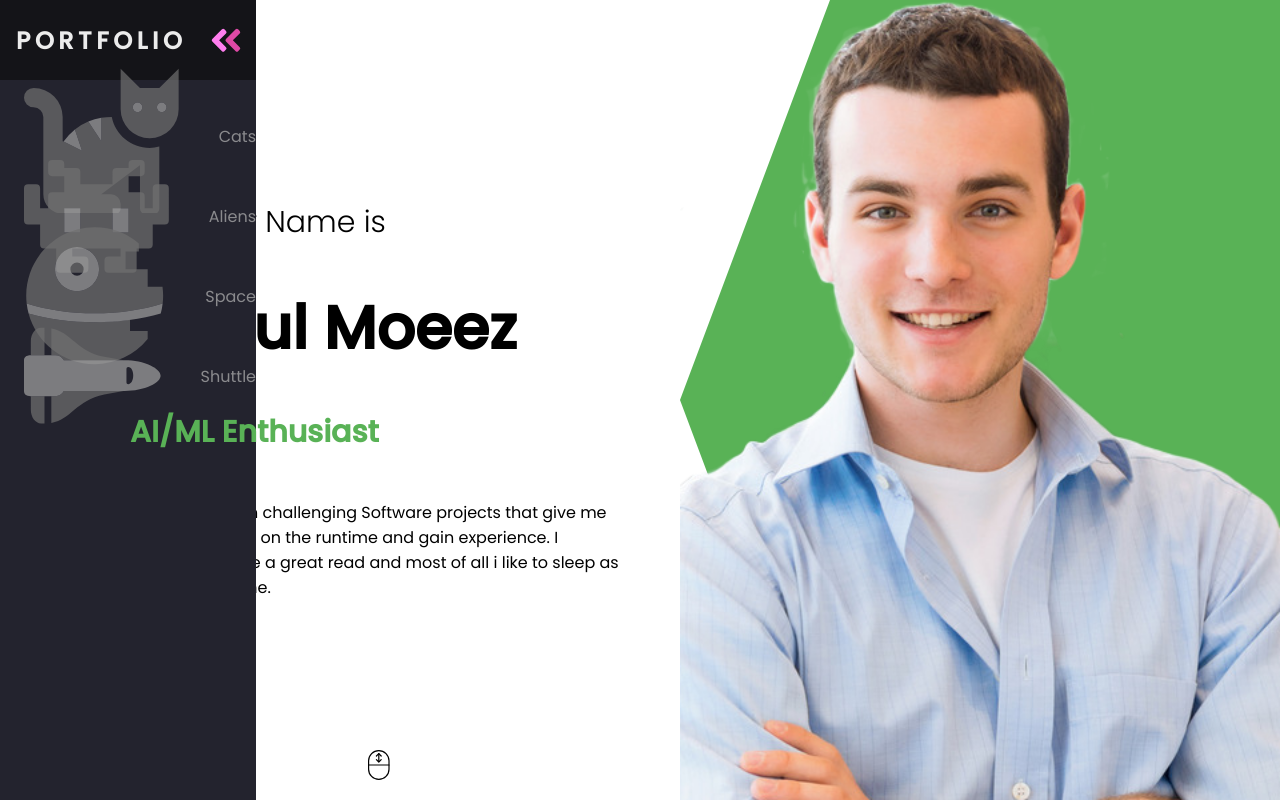
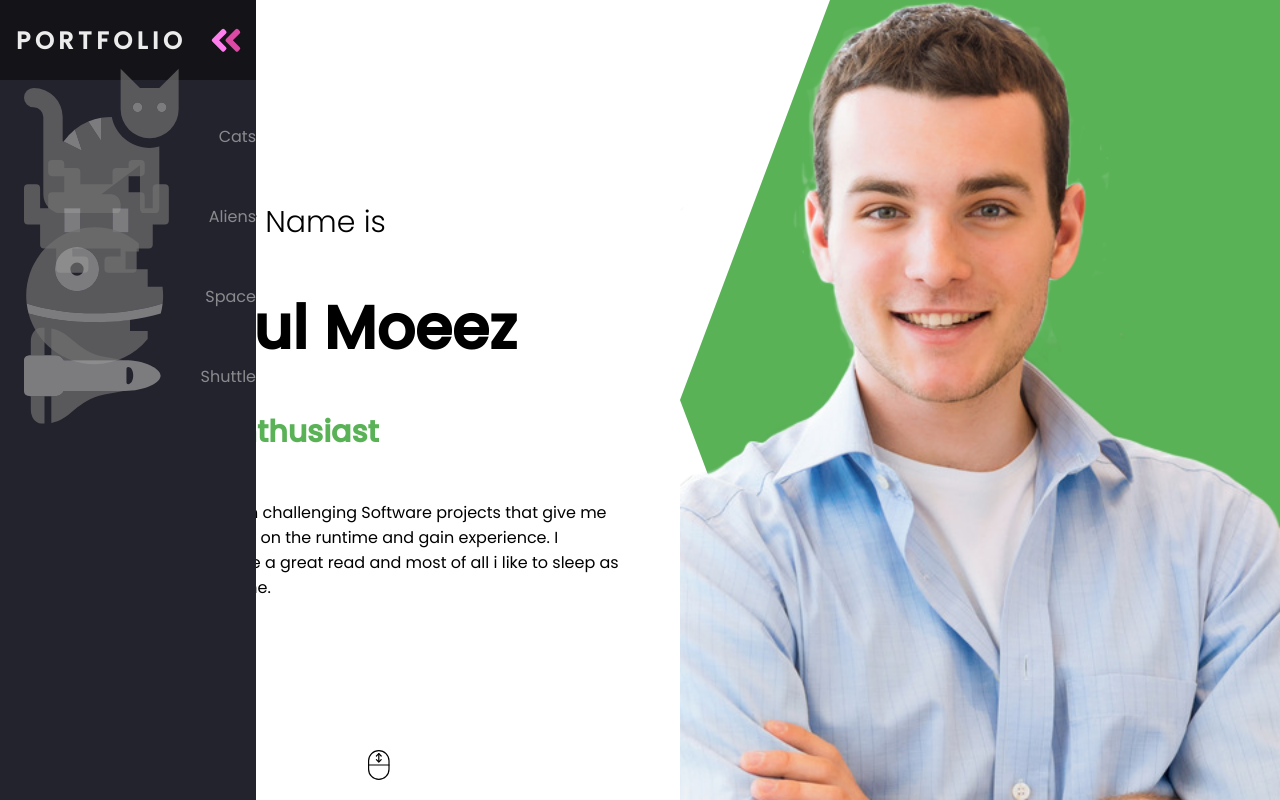
Before and after one commit to AbdulMoeez060/portfolio, a React (Create React App) app: page / in a window 1280 px wide. Built offline with nearby package versions, Linux system fonts and the light colour scheme.

Commit message:
solved the hover position problem

```diff
--- a/src/components/intro/intro.css
+++ b/src/components/intro/intro.css
@@ -9,6 +9,7 @@
     display: flex;
     align-items: center;
     justify-content: center;
+
 }
 .i-right{
     flex:1;
@@ -35,6 +36,7 @@
 .i-title-wrapper{
     height: 100%;
     animation: move 10s ease-in-out infinite alternate;
+
 }
 
 @keyframes move {
--- a/src/components/sidebar/sidebar.css
+++ b/src/components/sidebar/sidebar.css
@@ -26,6 +26,8 @@ body::-webkit-scrollbar-thumb{
     position: fixed;
     background-color: var(--bg-primary);
     transition: width 200ms ease;
+    position: absolute;
+    z-index: 100;
 }
 
 .navbar-nav{
```
